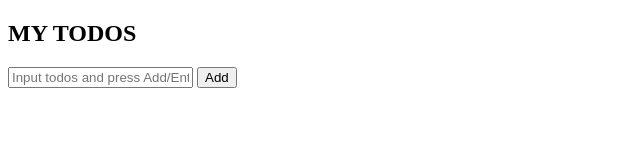
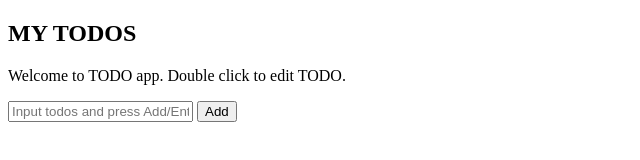
Before and after one commit to MarufCNY/My-TODOS, a plain HTML site: page src/index.html in a window 1280 px wide. Shown: the whole page, without its empty margins (0-640 px from the left). Drawn offline with Linux system fonts and the light colour scheme.

Commit message:
Maruf112

```diff
--- a/src/index.html
+++ b/src/index.html
@@ -7,6 +7,7 @@
 </head>
 <body>
     <h2>MY TODOS</h2>
+    <p>Welcome to TODO app. Double click to edit TODO.</p>
     <input type="text" placeholder="Input todos and press Add/Enter" id="input_todos">
     <button id="add_btn">Add</button>
     <ul id="todo_list"></ul>
```
